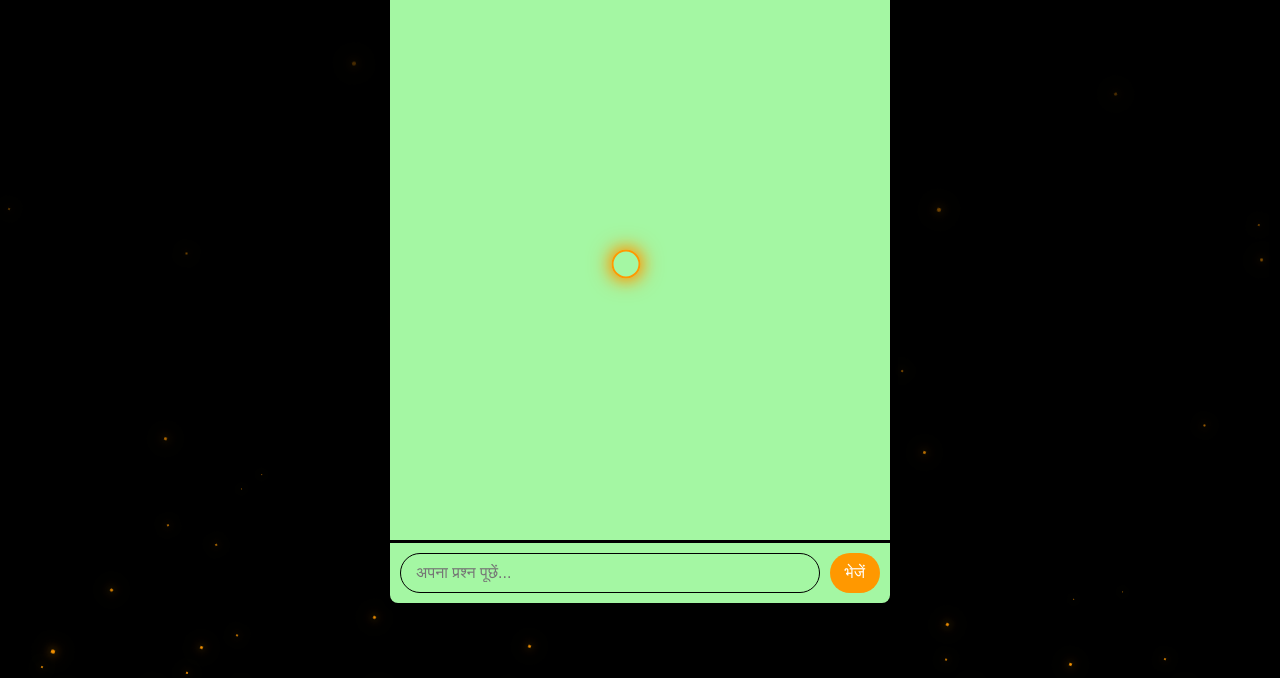
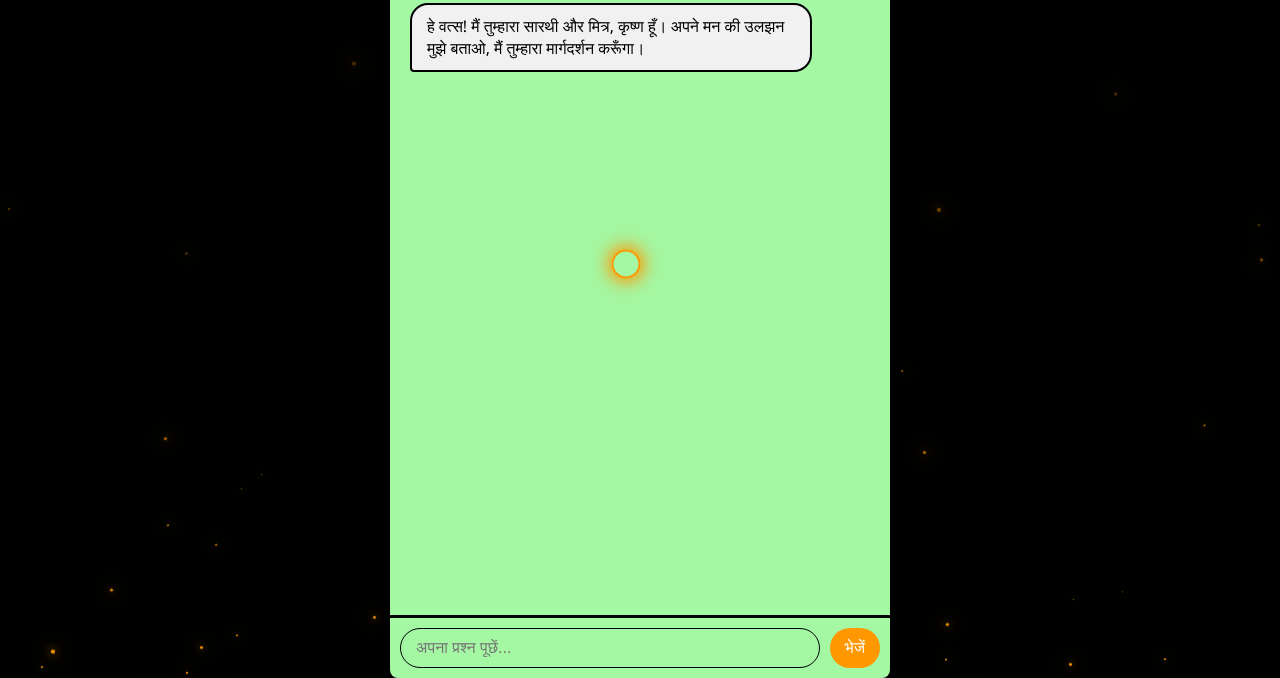
Before and after one commit to omShukla0711/krishna, a plain HTML site: page krishna-chatbot/public/index.html in a window 1280 px wide. Shown: the part 122-800 px from the top of the page. Drawn offline with Linux system fonts and the light colour scheme.

Commit message:
Update style.css

```diff
--- a/krishna-chatbot/public/style.css
+++ b/krishna-chatbot/public/style.css
@@ -92,8 +92,6 @@ body.dark-mode .cursor-glow {
     flex-direction: column;
     transition: background-color 0.3s;
     z-index: 10;
-    margin-bottom:150px;
-
 }
 
 body.dark-mode .chat-container {
```
